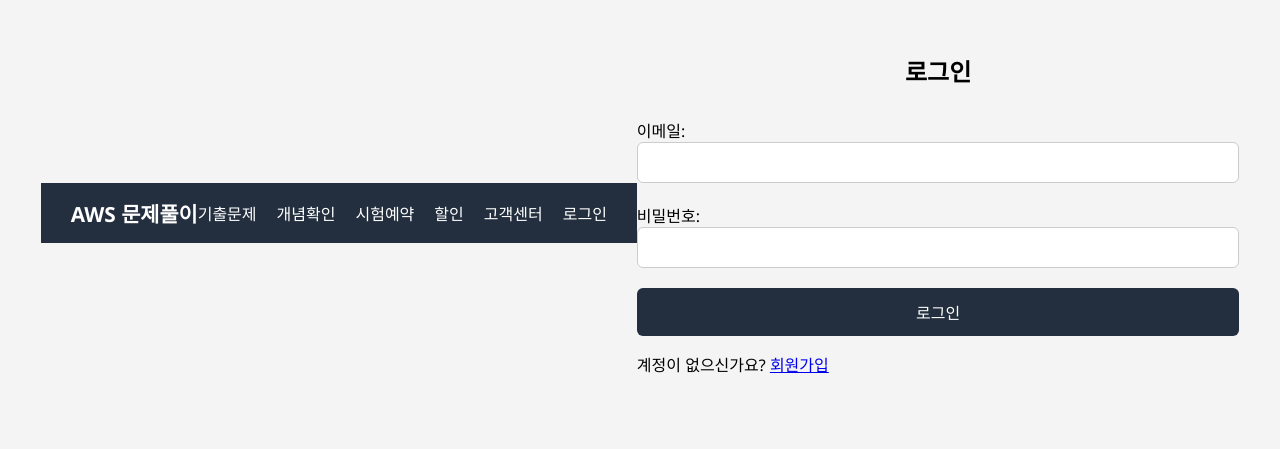
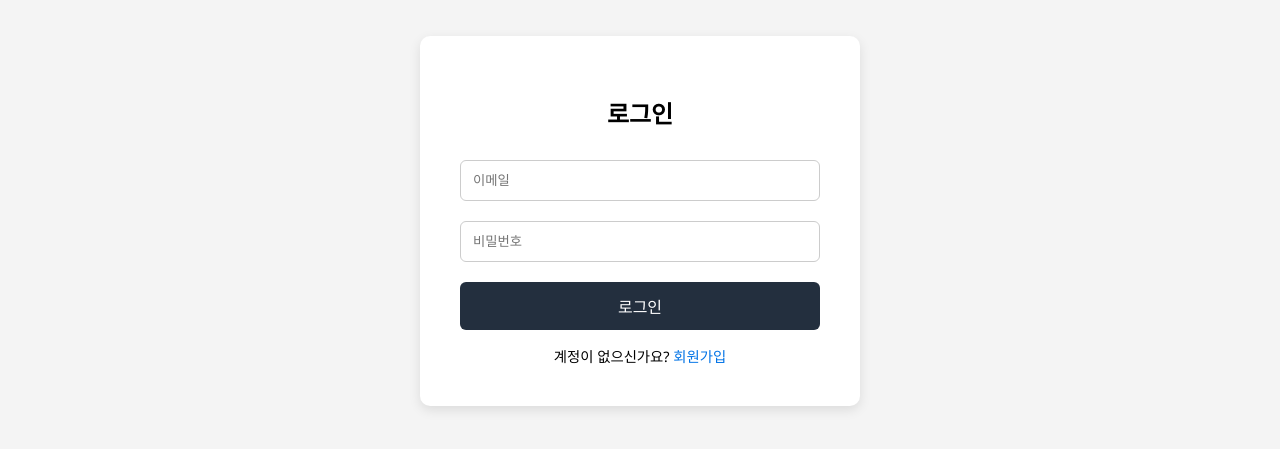
Before and after one commit to csjang94-dev/examforge-aws-infra-project, a plain HTML site: page examforge/login.html in a window 1280 px wide. Shown: the part 187-636 px from the top of the page. Drawn offline with Linux system fonts and the light colour scheme.

Commit message:
Update login.html

```diff
--- a/examforge/login.html
+++ b/examforge/login.html
@@ -3,59 +3,38 @@
 <head>
     <meta charset="UTF-8">
     <title>로그인 / 회원가입</title>
-    <link rel="stylesheet" href="index.css">
-    <link rel="stylesheet" href="login.css"> </head>
+    <link rel="stylesheet" href="login.css">
+</head>
 <body>
 
-<nav>
-    <div class="logo">
-        <a href="index.html" style="text-decoration: none; color: inherit;">AWS 문제풀이</a>
-    </div>
-    <ul>
-        <li><a href="exam.html">기출문제</a></li>
-        <li><a href="flashcard.html">개념확인</a></li>
-        <li><a href="https://aws.amazon.com/ko/certification/certification-prep/testing/">시험예약</a></li>
-        <li><a href="discount.html">할인</a></li>
-        <li><a href="support.html">고객센터</a></li>
-        <li><a href="login.html">로그인</a></li>
-    </ul>
-</nav>
-
-<main class="auth-container">
-
-    <div id="login-form" class="form-card">
+<div class="container">
+    <div id="login-form">
         <h2>로그인</h2>
         <form onsubmit="login(event)">
-            <label for="login-email">이메일:</label>
-            <input type="email" id="login-email" required>
-
-            <label for="login-password">비밀번호:</label>
-            <input type="password" id="login-password" required>
-
+            <input type="email" id="login-email" placeholder="이메일" required>
+            <input type="password" id="login-password" placeholder="비밀번호" required>
             <button type="submit">로그인</button>
         </form>
-        <p>계정이 없으신가요? <a href="#" onclick="showSignup()">회원가입</a></p>
+        <div class="link">
+            계정이 없으신가요? <a onclick="showSignup()">회원가입</a>
+        </div>
     </div>
 
-    <div id="signup-form" class="form-card" style="display: none;">
+    <div id="signup-form" style="display: none;">
         <h2>회원가입</h2>
         <form onsubmit="signup(event)">
-            <label for="signup-name">이름:</label>
-            <input type="text" id="signup-name" required>
-
-            <label for="signup-email">이메일:</label>
-            <input type="email" id="signup-email" required>
-
-            <label for="signup-password">비밀번호:</label>
-            <input type="password" id="signup-password" required>
-
-            <button type="submit">회원가입</button>
+            <input type="text" id="signup-name" placeholder="이름" required>
+            <input type="email" id="signup-email" placeholder="이메일" required>
+            <input type="password" id="signup-password" placeholder="비밀번호" required>
+            <button type="submit">가입하기</button>
         </form>
-        <p>이미 계정이 있으신가요? <a href="#" onclick="showLogin()">로그인</a></p>
+        <div class="link">
+            이미 계정이 있으신가요? <a onclick="showLogin()">로그인</a>
+        </div>
     </div>
-
-</main>
+</div>
 
 <script src="login.js"></script>
+
 </body>
 </html>
```
